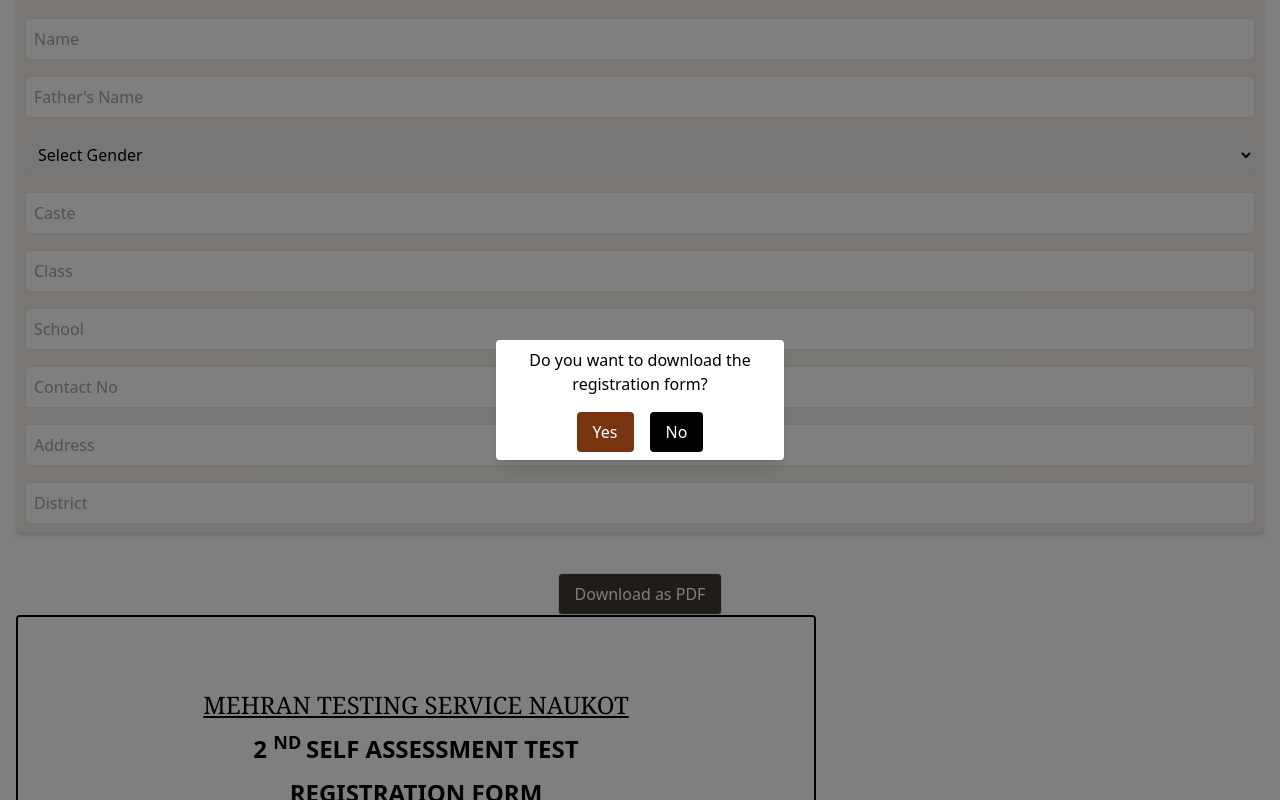
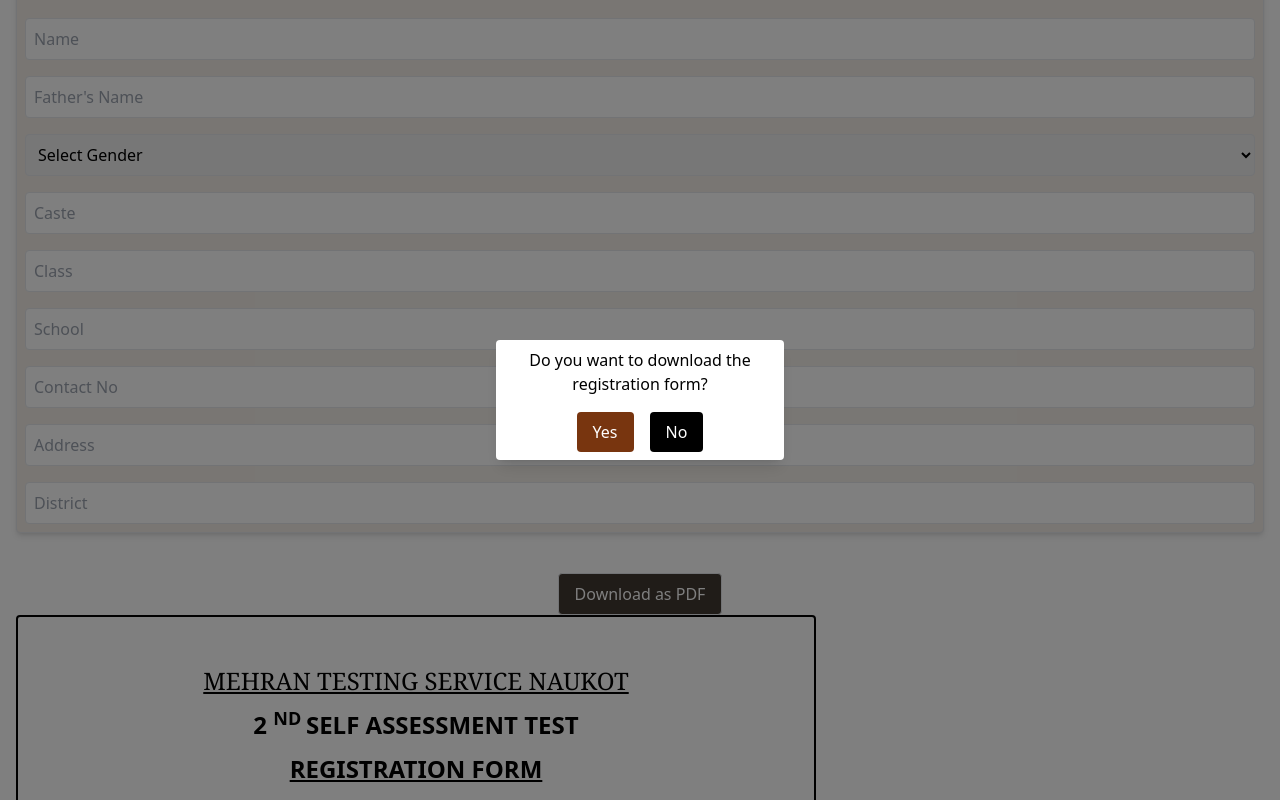
Before and after one commit to uneezaismail/mehran-ts, a Next.js app: page / in a window 1280 px wide. Both pictures are taken after a click on the button "Download as PDF". Shown: the part 2091-2891 px from the top of the page. Built offline with nearby package versions, Linux system fonts and the light colour scheme.

Commit message:
Update Form.tsx

```diff
--- a/app/components/Form.tsx
+++ b/app/components/Form.tsx
@@ -210,9 +210,8 @@ const RegistrationForm = () => {
   <div ref={formRef} style={{ display: isPopupVisible ? "block" : "none" }} className=" border-2 border-black p-8  space-y-6 rounded bg-white w-[800px]" >
     {/* Form content */}
     <div className="flex justify-center items-center mb-10">
-
-      <div className="flex flex-col items-center gap-3">
-        <h1 className="text-2xl font-serif text-center underline mt-10">
+            <div className="flex flex-col items-center gap-3">
+        <h1 className="text-2xl font-serif text-center underline mt-4">
           MEHRAN TESTING SERVICE NAUKOT
         </h1>
         <h2 className="text-2xl font-bold text-center">
```
